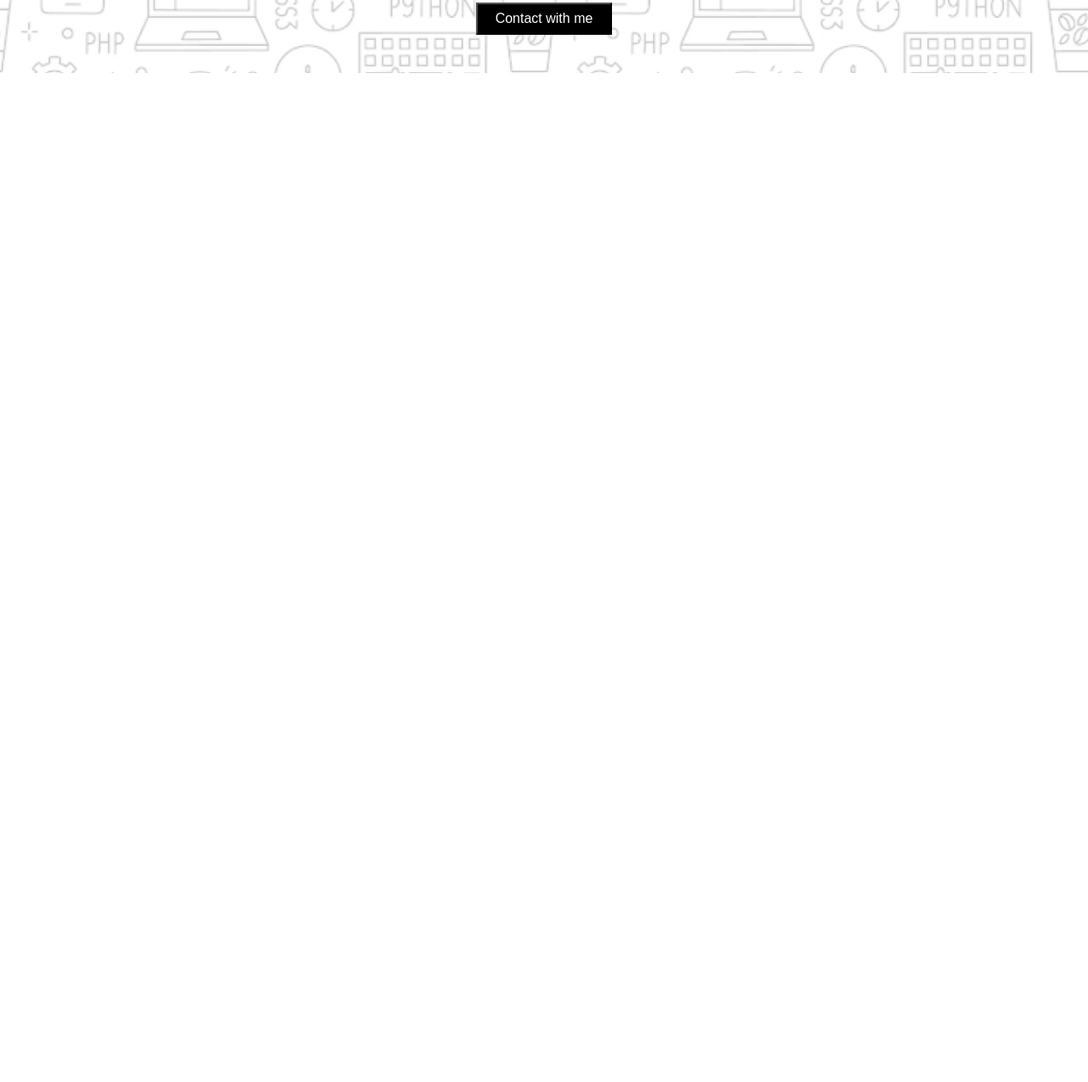
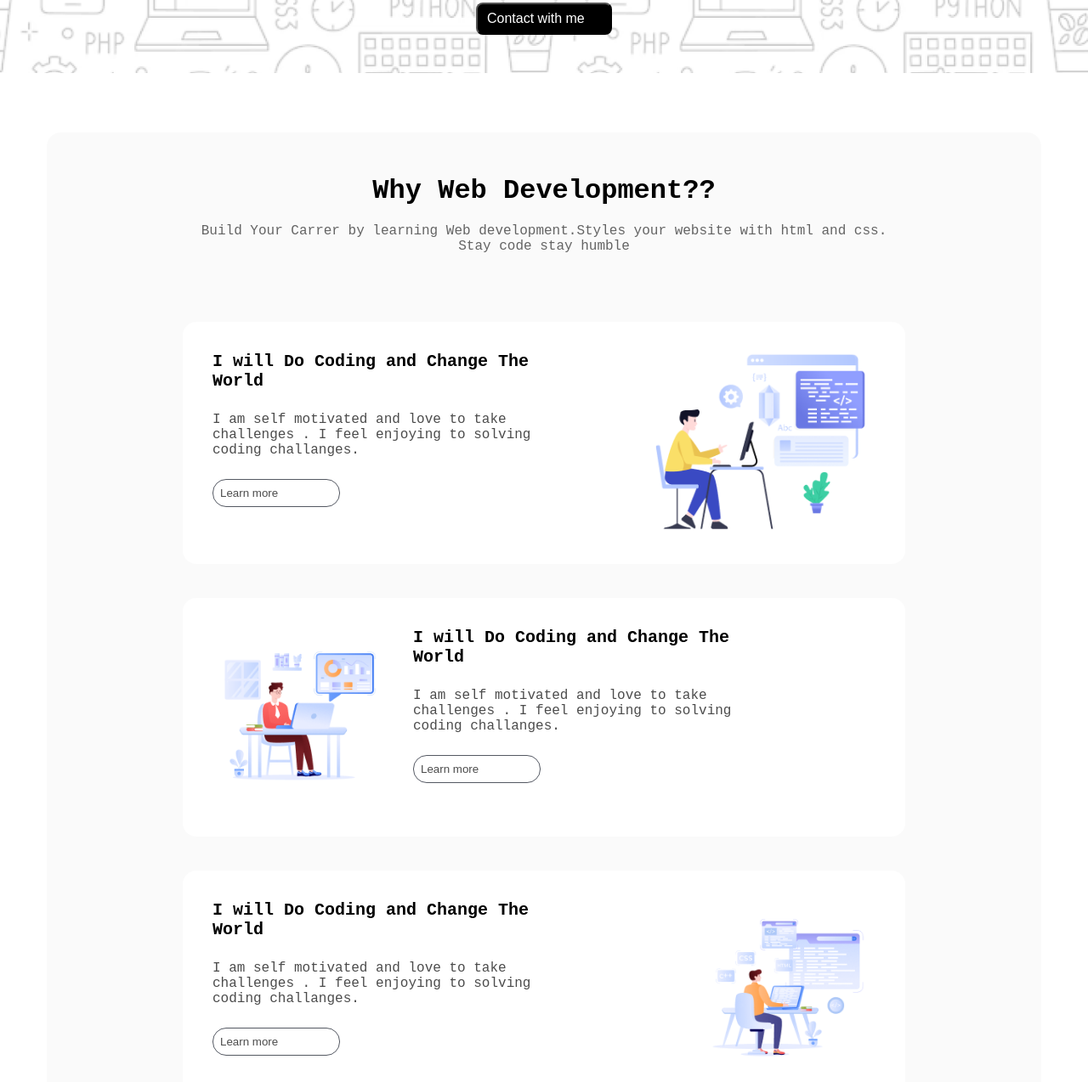
Before and after one commit to shahadatmozumder75/first-assgnment, a plain HTML site: page index.html in a window 1280 px wide. Shown: the part 495-1769 px from the top of the page at 85% size. Before the commit the page ends 800 px from the top, so only its background shows below. Drawn offline with Linux system fonts and the light colour scheme.

Commit message:
1 section added

```diff
--- a/index.html
+++ b/index.html
@@ -20,11 +20,11 @@
     <div class="header_image">
         <img src="assets/Group.png" alt="">
     </div>
-    <h1 class="header_title font">"In the near future, I hope to become a Developer."</h1>
+    <h1 class="header_title">"In the near future, I hope to become a Developer."</h1>
     <p class="header_desc">I am Shahadat Mozumder . I am dreaming to become a future Web developer inshallah .</p>
-    <div class="btn">
-        <button>Contact with me</button>
-    </div>
+
+        <button class="btn">Contact with me</button>
+
 
 </div>
 
@@ -33,6 +33,92 @@
 
 
 
+<div class="dev">
+    <div class="dev_container">
+        <dev class="title">
+            <h1>
+                Why Web Development??
+            </h1>
+            <p>Build Your Carrer by learning Web development.Styles your website with html and css. Stay code stay humble</p>
+        </dev>
+
+
+
+
+        <div class="dev_1">
+            <div class="div_1_aside">
+
+            <h3 class="dev_1_title">I will Do Coding and Change The World</h3>
+            <p class="dev_1_desc">I am self motivated and love to take challenges . I feel enjoying to solving coding challanges.</p>
+            <button class="dev_1">Learn more</button>
+       </div>
+
+
+        <div class="dev_1_image">
+            <img src="assets/Layer_1.png" alt="">
+        </div>
+
+        </div>
+
+
+
+        <div class="dev_2">
+
+<div class="dev_3_image">
+            <img src="assets/Group 3.png" alt="">
+        </div>
+
+
+            <div class="div_1_aside">
+
+            <h3 class="dev_1_title">I will Do Coding and Change The World</h3>
+            <p class="dev_1_desc">I am self motivated and love to take challenges . I feel enjoying to solving coding challanges.</p>
+            <button class="dev_1">Learn more</button>
+       </div>
+
+
+
+        </div>
+
+
+
+
+
+        <div class="dev_1">
+            <div class="div_1_aside">
+
+            <h3 class="dev_1_title">I will Do Coding and Change The World</h3>
+            <p class="dev_1_desc">I am self motivated and love to take challenges . I feel enjoying to solving coding challanges.</p>
+            <button class="dev_1">Learn more</button>
+       </div>
+
+
+        <div class="dev_3_image" >
+            <img src="assets/Group 4.png" alt="">
+        </div>
+
+        </div>
+
+
+
+
+
+
+
+
+
+
+
+
+
+
+
+
+    </div>
+</div>
+
+
+
 
 
 </body>
--- a/style.css
+++ b/style.css
@@ -17,6 +17,12 @@ body{
 
 img{
     width: 100%;
+}
+p{
+    font-weight: 400;
+    font-size: 16px;
+    opacity: 0.7;
+
 }
 
 header{
@@ -45,12 +51,15 @@ header{
     height: 240px;
 }
 
-button {
+button.btn {
     width: 160px;
-    padding: 8px 16px;
+    /* padding: 8px 18px; */
+    padding: 8px 0px 8px 11px;
     background: black;
     color: white;
     font-size: 16px;
+    text-align: left;
+    border-radius: 8px;
 }
 
 h1.header_title {
@@ -66,3 +75,101 @@ p.header_desc {
     width: 600px;
     text-align: center;
 }
+
+.dev {
+    width: 1170px;
+    margin: auto;
+    margin-top: 70px;
+    border-radius: 16px;
+    /* display: flex; */
+    background: rgba(13, 19, 33, 0.02);
+    /* flex-direction: column; */
+    /* gap: 20px; */
+}
+
+.dev_container {
+    width: 850px;
+    margin: auto;
+    display: flex;
+    /* margin-bottom: 40px; */
+    flex-direction: column;
+    gap: 40px;
+    padding-top: 50px;
+    padding-bottom: 50px;
+    border-radius: 16px;
+}
+
+dev.title {
+    text-align: center;
+    margin-bottom: 40px;
+    display: flex;
+    flex-direction: column;
+    gap: 20px;
+}
+
+dev.title h1 {
+    font-size: 32px;
+}
+
+dev.title p {
+    font-weight: 400;
+    opacity: 0.6;
+}
+
+button.dev_1 {
+    background: white;
+    color: black;
+    width: 150px;
+    padding: 8px;
+    border: 1px solid rgb(13, 19, 33);
+    opacity: 0.7;
+}
+.dev_1 {
+    width: 850px;
+    display: flex;
+    flex-direction: row;
+    justify-content: space-between;
+    background: white;
+    align-items: ;
+    padding: 35px;
+    align-items: start;
+    border-radius: 16px;
+}
+
+.dev_1_image {
+    width: 260px;
+    height: 215px;
+}
+.div_1_aside {
+    /* width: 477px; */
+    display: flex;
+    flex-direction: column;
+    justify-content: start;
+    align-items: start;
+    gap: 25px;
+}
+
+h3.dev_1_title {
+    font-size: 20px;
+    font-weight: bolder;
+    width: 400px;
+}
+
+p.dev_1_desc {
+    width: 430px;
+}
+.dev_3_image{
+    width: 206px;
+}
+.dev_2{
+    width: 850px;
+    display: flex;
+    flex-direction: row;
+    justify-content: start;
+    background: white;
+    align-items: ;
+    padding: 35px;
+    align-items: start;
+    border-radius: 16px;
+    gap: 30px;
+}
```
